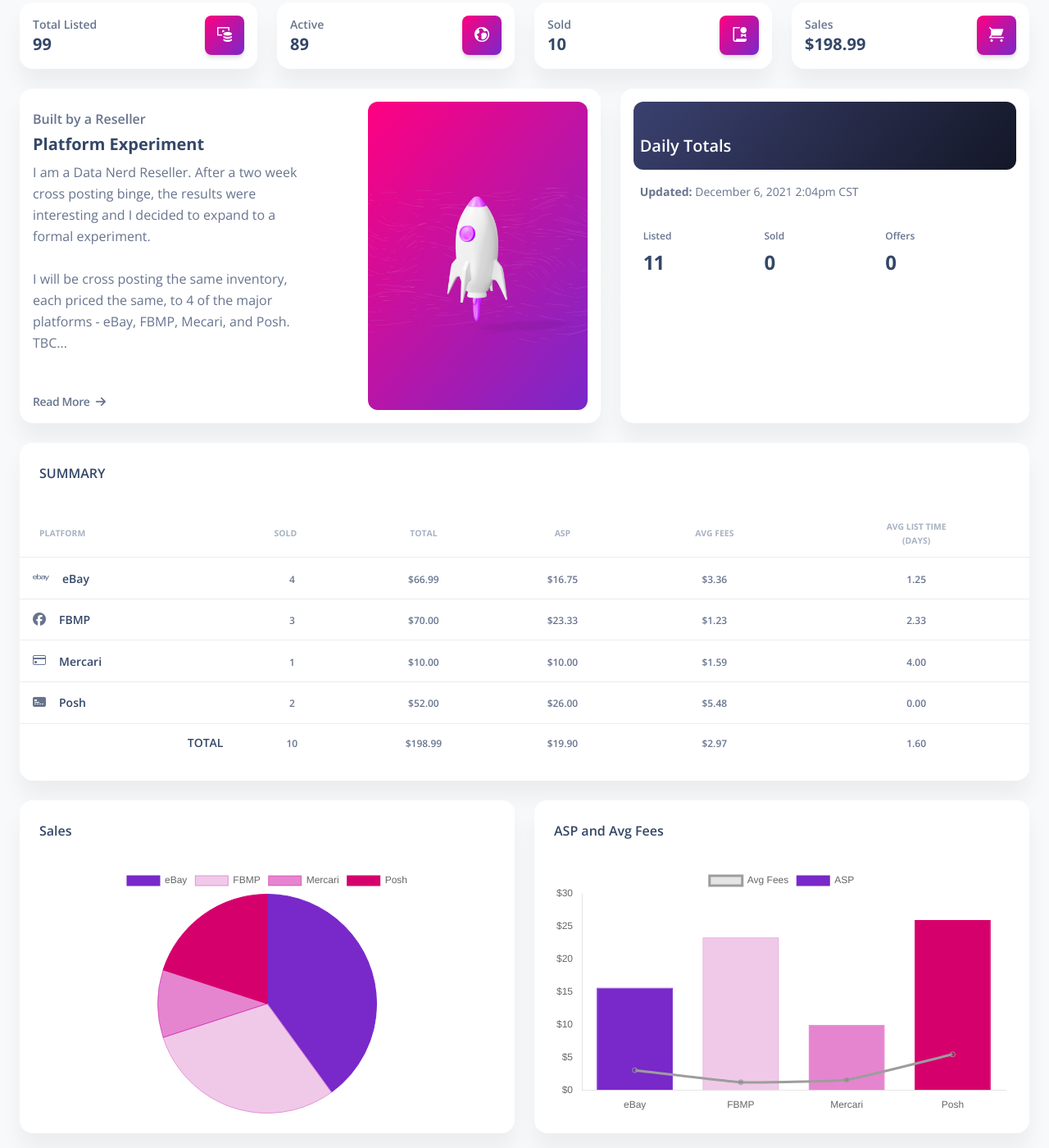
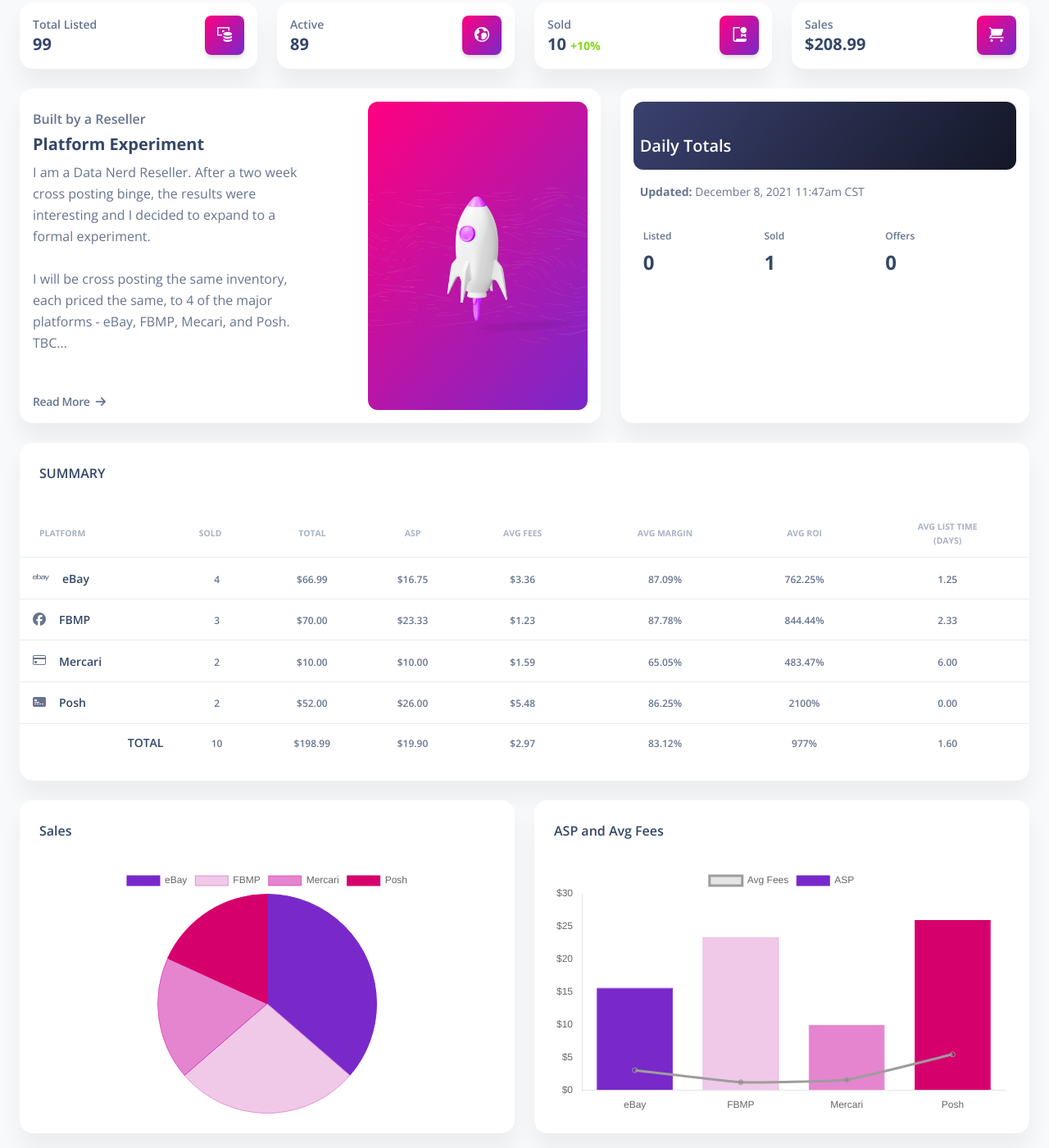
Before and after one commit to dkk5685/platform_experiment, a website: page index.html in a window 1280 px wide. Shown: the part 100-1500 px from the top of the page at 82% size. Drawn offline with nearby package versions, Linux system fonts and the light colour scheme.

Commit message:
Daily Update and tweaks

```diff
--- a/index.html
+++ b/index.html
@@ -4,10 +4,10 @@
 <head>
   <meta charset="utf-8" />
   <meta name="viewport" content="width=device-width, initial-scale=1, shrink-to-fit=no">
-  <link rel="apple-touch-icon" sizes="76x76" href="../assets/img/apple-icon.png">
-  <link rel="icon" type="image/png" href="../assets/img/favicon.png">
+  <link rel="apple-touch-icon" sizes="76x76" href="">
+  <link rel="icon" type="" href="">
   <title>
-    Reselling Platform Experiment by thrif
+    Reselling Platform Experiment by thriftPorn
   </title>
   <!--     Fonts and icons     -->
   <link href="https://fonts.googleapis.com/css?family=Open+Sans:300,400,600,700" rel="stylesheet" />
@@ -439,7 +439,7 @@
                       <p class="text-sm mb-0 text-capitalize font-weight-bold">Sold</p>
                       <h5 class="font-weight-bolder mb-0">
                         10
-                        <!--<span class="text-danger text-sm font-weight-bolder">-2%</span>-->
+                        <span class="text-success text-sm font-weight-bolder">+10%</span>
                       </h5>
                     </div>
                   </div>
@@ -460,7 +460,7 @@
                     <div class="numbers">
                       <p class="text-sm mb-0 text-capitalize font-weight-bold">Sales</p>
                       <h5 class="font-weight-bolder mb-0">
-                        $198.99
+                        $208.99
                         <span class="text-success text-sm font-weight-bolder"></span>
                       </h5>
                     </div>
@@ -516,7 +516,7 @@
             <div class="card h-100 p-3">
               <div class="bg-gradient-dark border-radius-lg py-3 pe-1 mb-3">
               <h5 class="ms-2 mt-4 mb-0" style="color: white;"> Daily Totals </h5></div>
-              <p class="text-sm ms-2"> <span class="font-weight-bolder">Updated:</span> December 6, 2021 2:04pm CST</p>
+              <p class="text-sm ms-2"> <span class="font-weight-bolder">Updated:</span> December 8, 2021 11:47am CST</p>
               <div class="container border-radius-lg">
                 <div class="row">
                   <div class="col-4 py-3 ps-0">
@@ -540,7 +540,7 @@
                         </div> -->
                       <p class="text-xs mt-1 mb-0 font-weight-bold">Listed</p>
                     </div>
-                    <h4 class="font-weight-bolder">11</h4>
+                    <h4 class="font-weight-bolder">0</h4>
                     <!-- <div class="progress w-75">
                         <div class="progress-bar bg-dark w-60" role="progressbar" aria-valuenow="60" aria-valuemin="0" aria-valuemax="100"></div>
                       </div> -->
@@ -574,7 +574,7 @@
                         </div> -->
                       <p class="text-xs mt-1 mb-0 font-weight-bold">Sold</p>
                     </div>
-                    <h4 class="font-weight-bolder">0</h4>
+                    <h4 class="font-weight-bolder">1</h4>
                     <!--
                       <div class="progress w-75">
                         <div class="progress-bar bg-dark w-90" role="progressbar" aria-valuenow="90" aria-valuemin="0" aria-valuemax="100"></div>
@@ -655,6 +655,8 @@
                         <th class="text-center text-uppercase text-secondary text-xxs font-weight-bolder opacity-7">Total</th>
                         <th class="text-center text-uppercase text-secondary text-xxs font-weight-bolder opacity-7">ASP</th>
                         <th class="text-center text-uppercase text-secondary text-xxs font-weight-bolder opacity-7">Avg Fees</th>
+                        <th class="text-center text-uppercase text-secondary text-xxs font-weight-bolder opacity-7">Avg Margin</th>
+                        <th class="text-center text-uppercase text-secondary text-xxs font-weight-bolder opacity-7">Avg ROI</th>
                         <th class="text-center text-uppercase text-secondary text-xxs font-weight-bolder opacity-7">Avg List Time<br><span>(days)</span></th>
                       </tr>
                     </thead>
@@ -673,6 +675,8 @@
                         <td class="align-middle text-center text-sm"><span class="text-xs font-weight-bold"> $66.99 </span></td>
                         <td class="align-middle text-center text-sm"><span class="text-xs font-weight-bold"> $16.75 </span></td>
                         <td class="align-middle text-center text-sm"><span class="text-xs font-weight-bold"> $3.36 </span></td>
+                        <td class="align-middle text-center text-sm"><span class="text-xs font-weight-bold"> 87.09% </span></td>
+                        <td class="align-middle text-center text-sm"><span class="text-xs font-weight-bold"> 762.25% </span></td>
                         <td class="align-middle text-center text-sm"><span class="text-xs font-weight-bold"> 1.25 </span></td>
                       </tr>
                       <!--FBMP-->
@@ -689,6 +693,8 @@
                         <td class="align-middle text-center text-sm"><span class="text-xs font-weight-bold"> $70.00 </span></td>
                         <td class="align-middle text-center text-sm"><span class="text-xs font-weight-bold"> $23.33 </span></td>
                         <td class="align-middle text-center text-sm"><span class="text-xs font-weight-bold"> $1.23 </span></td>
+                        <td class="align-middle text-center text-sm"><span class="text-xs font-weight-bold"> 87.78% </span></td>
+                        <td class="align-middle text-center text-sm"><span class="text-xs font-weight-bold"> 844.44% </span></td>
                         <td class="align-middle text-center text-sm"><span class="text-xs font-weight-bold"> 2.33 </span></td>
                       </tr>
                       <!--Mercari -->
@@ -701,11 +707,13 @@
                             </div>
                           </div>
                         </td>
-                        <td class="align-middle text-center text-sm"><span class="text-xs font-weight-bold"> 1 </span></td>
+                        <td class="align-middle text-center text-sm"><span class="text-xs font-weight-bold"> 2 </span></td>
                         <td class="align-middle text-center text-sm"><span class="text-xs font-weight-bold"> $10.00 </span></td>
                         <td class="align-middle text-center text-sm"><span class="text-xs font-weight-bold"> $10.00 </span></td>
                         <td class="align-middle text-center text-sm"><span class="text-xs font-weight-bold"> $1.59 </span></td>
-                        <td class="align-middle text-center text-sm"><span class="text-xs font-weight-bold"> 4.00 </span></td>
+                        <td class="align-middle text-center text-sm"><span class="text-xs font-weight-bold"> 65.05% </span></td>
+                        <td class="align-middle text-center text-sm"><span class="text-xs font-weight-bold"> 483.47% </span></td>
+                        <td class="align-middle text-center text-sm"><span class="text-xs font-weight-bold"> 6.00 </span></td>
                       </tr>
                       <!--POSH-->
                       <tr>
@@ -723,6 +731,8 @@
                         <td class="align-middle text-center text-sm"><span class="text-xs font-weight-bold"> $52.00 </span></td>
                         <td class="align-middle text-center text-sm"><span class="text-xs font-weight-bold"> $26.00 </span></td>
                         <td class="align-middle text-center text-sm"><span class="text-xs font-weight-bold"> $5.48 </span></td>
+                        <td class="align-middle text-center text-sm"><span class="text-xs font-weight-bold"> 86.25% </span></td>
+                        <td class="align-middle text-center text-sm"><span class="text-xs font-weight-bold"> 2100% </span></td>
                         <td class="align-middle text-center text-sm"><span class="text-xs font-weight-bold"> 0.00 </span></td>
                       </tr>
                       <!--TOTAL-->
@@ -738,6 +748,8 @@
                         <td class="align-middle text-center text-sm"><span class="text-xs font-weight-bold"> $198.99 </span></td>
                         <td class="align-middle text-center text-sm"><span class="text-xs font-weight-bold"> $19.90 </span></td>
                         <td class="align-middle text-center text-sm"><span class="text-xs font-weight-bold"> $2.97 </span></td>
+                        <td class="align-middle text-center text-sm"><span class="text-xs font-weight-bold"> 83.12% </span></td>
+                        <td class="align-middle text-center text-sm"><span class="text-xs font-weight-bold"> 977% </span></td>
                         <td class="align-middle text-center text-sm"><span class="text-xs font-weight-bold"> 1.60 </span></td>
                       </tr>
                     </tbody>
@@ -1022,7 +1034,7 @@
             {
               axis: "y",
               label: "My First Dataset",
-              data: [4, 3, 1, 2],
+              data: [4, 3, 2, 2],
               fill: false,
               backgroundColor: [
                 "rgba(121, 40, 202, 1)",
@@ -1149,7 +1161,7 @@
           datasets: [
             {
               label: "% Full Price",
-              data: [66.67, 83.33, 83.33, 55.56],
+              data: [66.67, 100.0, 83.33, 55.56],
               backgroundColor: [
                 "rgba(121, 40, 202, 0.9)",
                 "rgba(121, 40, 202, 0.9)",
@@ -1166,7 +1178,7 @@
             },
             {
               label: "% Offer",
-              data: [33.33, 16.67, 16.67, 44.44],
+              data: [33.33, 0.0, 16.67, 44.44],
               backgroundColor: [
               "rgba(226, 147, 211, 0.5)",
               "rgba(226, 147, 211, 0.5)",
```
Also changed, not shown: assets/img/chart-bar-solid.svg (added).
